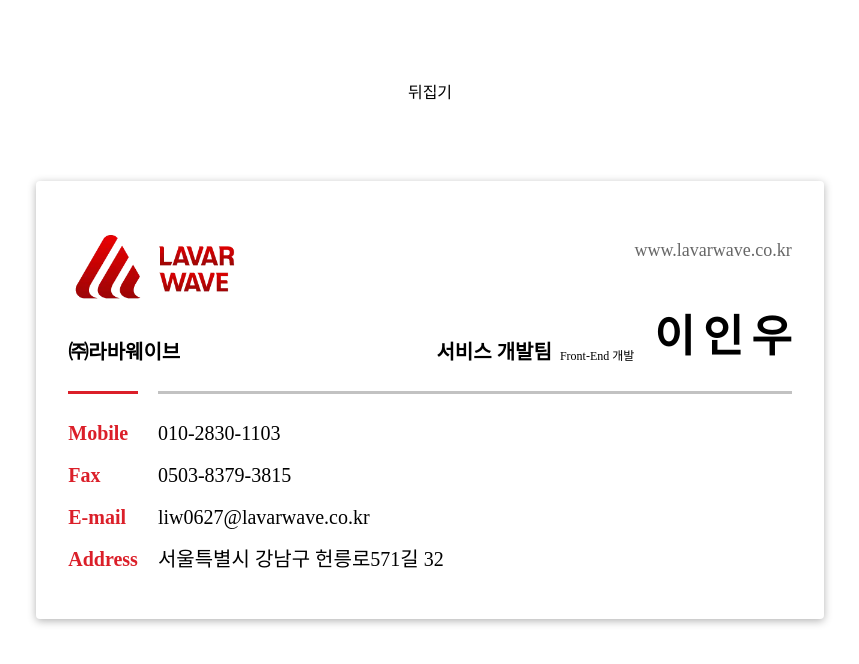
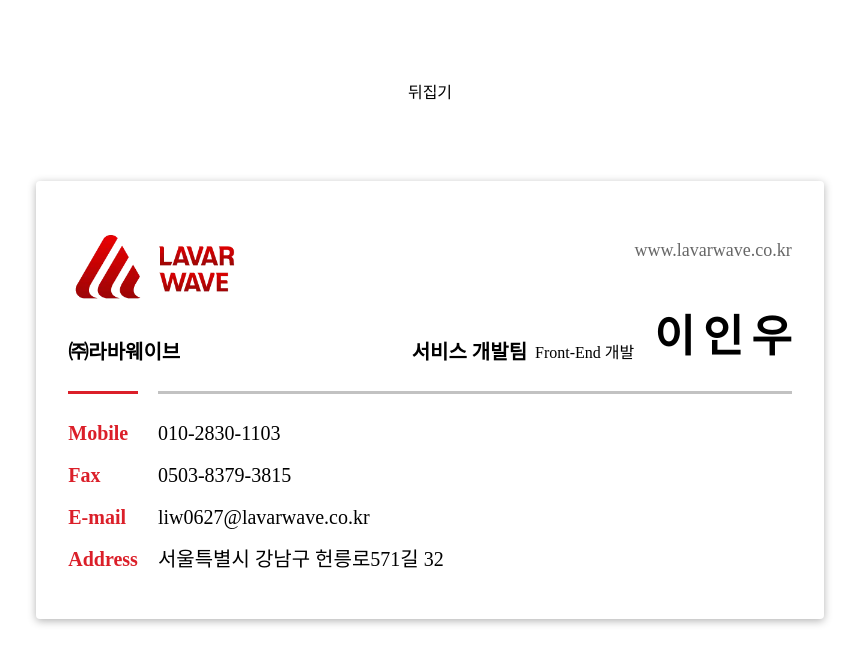
Before and after one commit to inwoo2ya/sideProject-name-card, a React (Create React App) app: page / in a window 1280 px wide. Shown: the top 664 px of the page, without its empty margins (210-1069 px from the left). Built offline with nearby package versions, Linux system fonts and the light colour scheme.

Commit message:
github페이지

```diff
--- a/src/components/card/front/card-front.styles.ts
+++ b/src/components/card/front/card-front.styles.ts
@@ -30,7 +30,7 @@ const Body = styled.section({
     fontSize: "1.25rem",
   },
   p: {
-    fontSize: "0.75rem",
+    fontSize: "1rem",
   },
   h2: { letterSpacing: "0.5rem", fontSize: "2.75rem", marginRight: "-0.5rem" },
   "& > div": {
```
